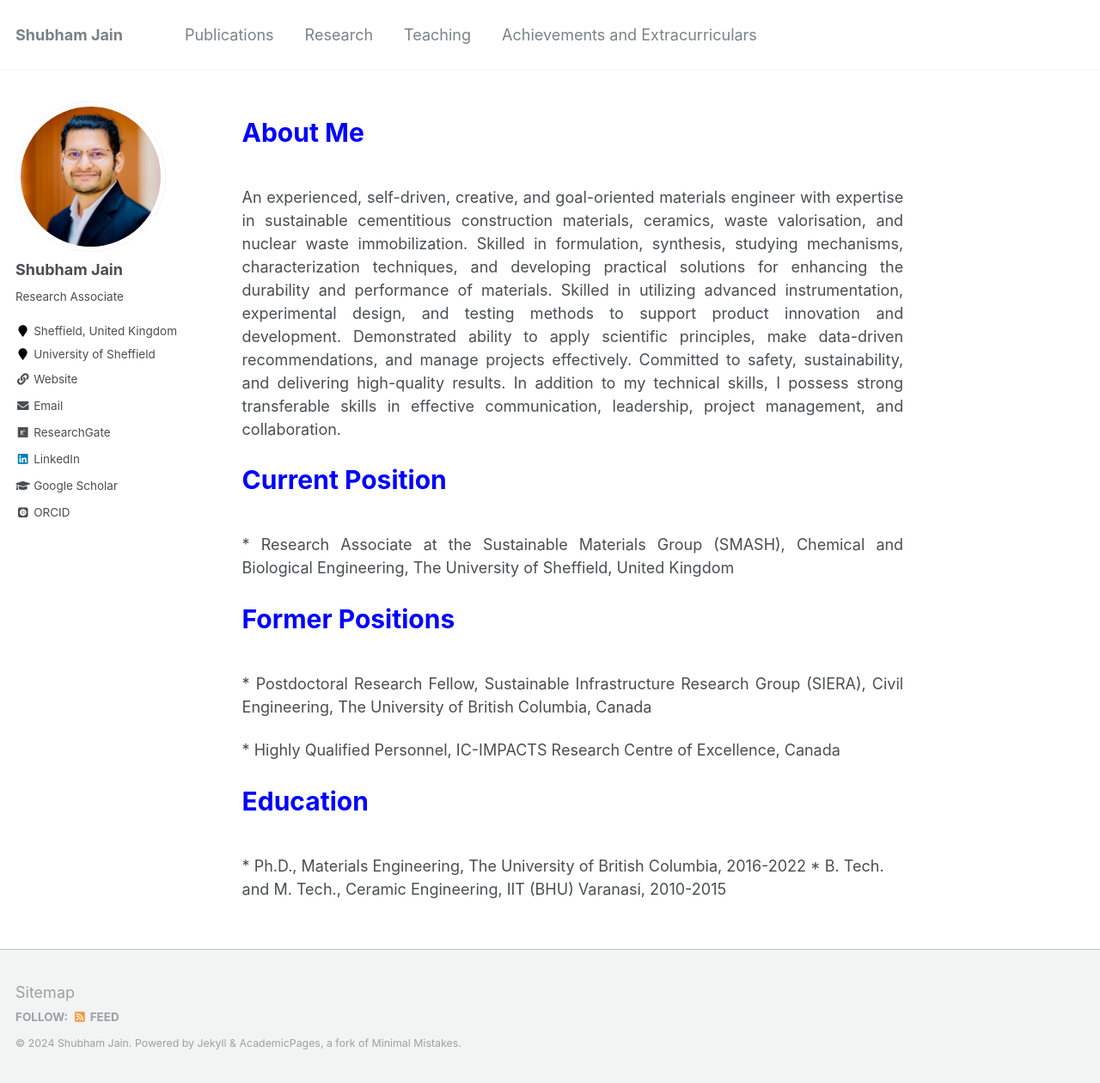
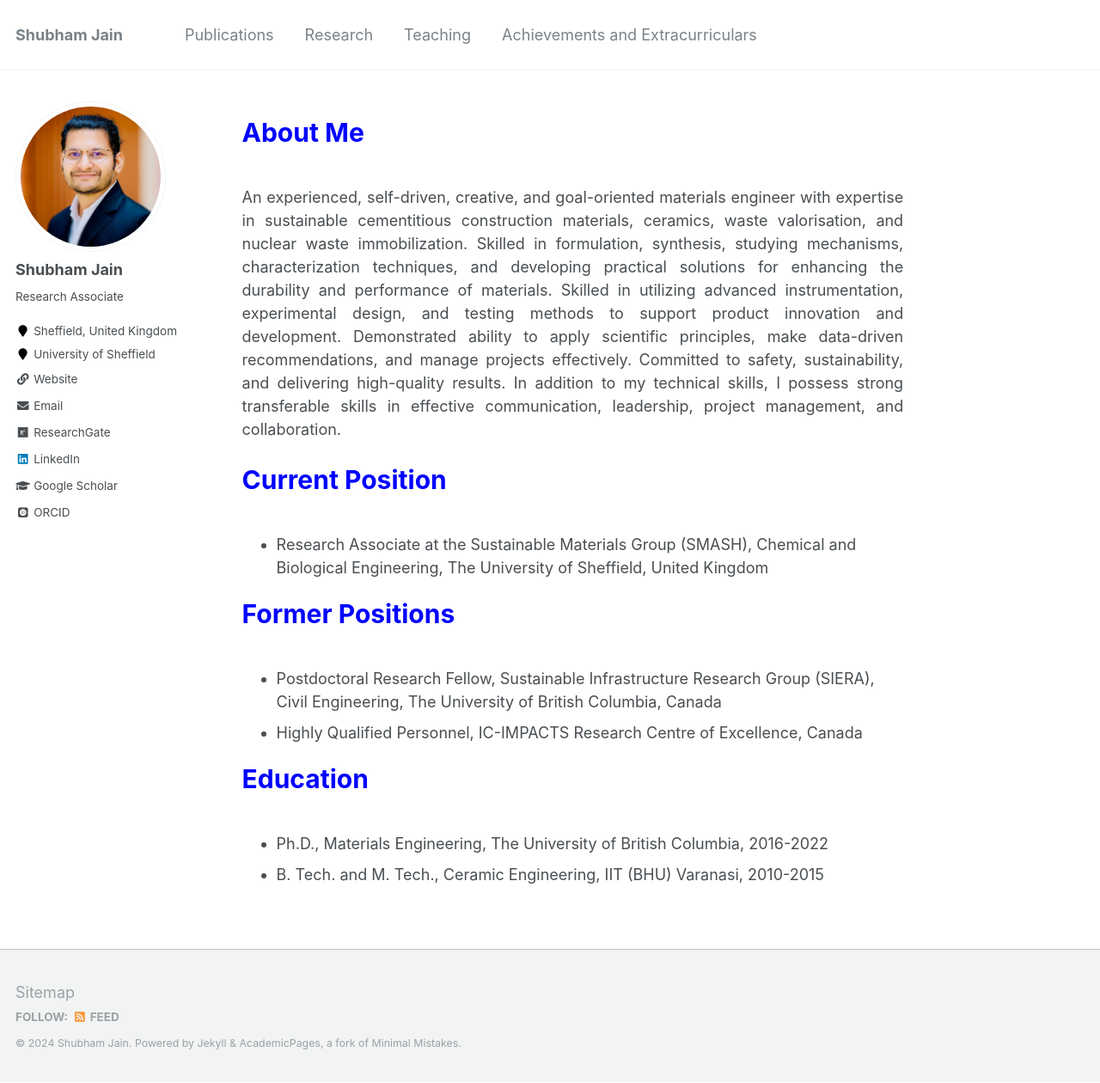
Before and after one commit to shubhamj2611/shubhamj2611.github.io, a Jekyll site: the page built from _pages/about.md, in a window 1280 px wide and 1260 px high. Shown: the whole window at 86% size. Built offline with Jekyll 4.4.1, drawn with Linux system fonts in a browser that asks for light colours; some web fonts are replaced.

Commit message:
Update about.md

```diff
--- a/_pages/about.md
+++ b/_pages/about.md
@@ -12,11 +12,11 @@ redirect_from:
 <p style="text-align:justify; font-size=22px;"> An experienced, self-driven, creative, and goal-oriented materials engineer with expertise in sustainable cementitious construction materials, ceramics, waste valorisation, and nuclear waste immobilization. Skilled in formulation, synthesis, studying mechanisms, characterization techniques, and developing practical solutions for enhancing the durability and performance of materials. Skilled in utilizing advanced instrumentation, experimental design, and testing methods to support product innovation and development. Demonstrated ability to apply scientific principles, make data-driven recommendations, and manage projects effectively. Committed to safety, sustainability, and delivering high-quality results. In addition to my technical skills, I possess strong transferable skills in effective communication, leadership, project management, and collaboration. </p>
 
 <p style="text-align:left; color:Blue; font-size:30px; font-weight:bold;"> Current Position </p>
-<p style="text-align:justify; font-size=22px;"> * Research Associate at the Sustainable Materials Group (SMASH), Chemical and Biological Engineering, The University of Sheffield, United Kingdom
+* Research Associate at the Sustainable Materials Group (SMASH), Chemical and Biological Engineering, The University of Sheffield, United Kingdom
 
 <p style="text-align:left; color:Blue; font-size:30px; font-weight:bold;"> Former Positions </p>
-<p style="text-align:justify; font-size=22px;"> * Postdoctoral Research Fellow, Sustainable Infrastructure Research Group (SIERA), Civil Engineering, The University of British Columbia, Canada
-<p style="text-align:justify; font-size=22px;"> * Highly Qualified Personnel, IC-IMPACTS Research Centre of Excellence, Canada
+ * Postdoctoral Research Fellow, Sustainable Infrastructure Research Group (SIERA), Civil Engineering, The University of British Columbia, Canada
+ * Highly Qualified Personnel, IC-IMPACTS Research Centre of Excellence, Canada
 
 
 <p style="text-align:left; color:Blue; font-size:30px; font-weight:bold;"> Education </p>
```
